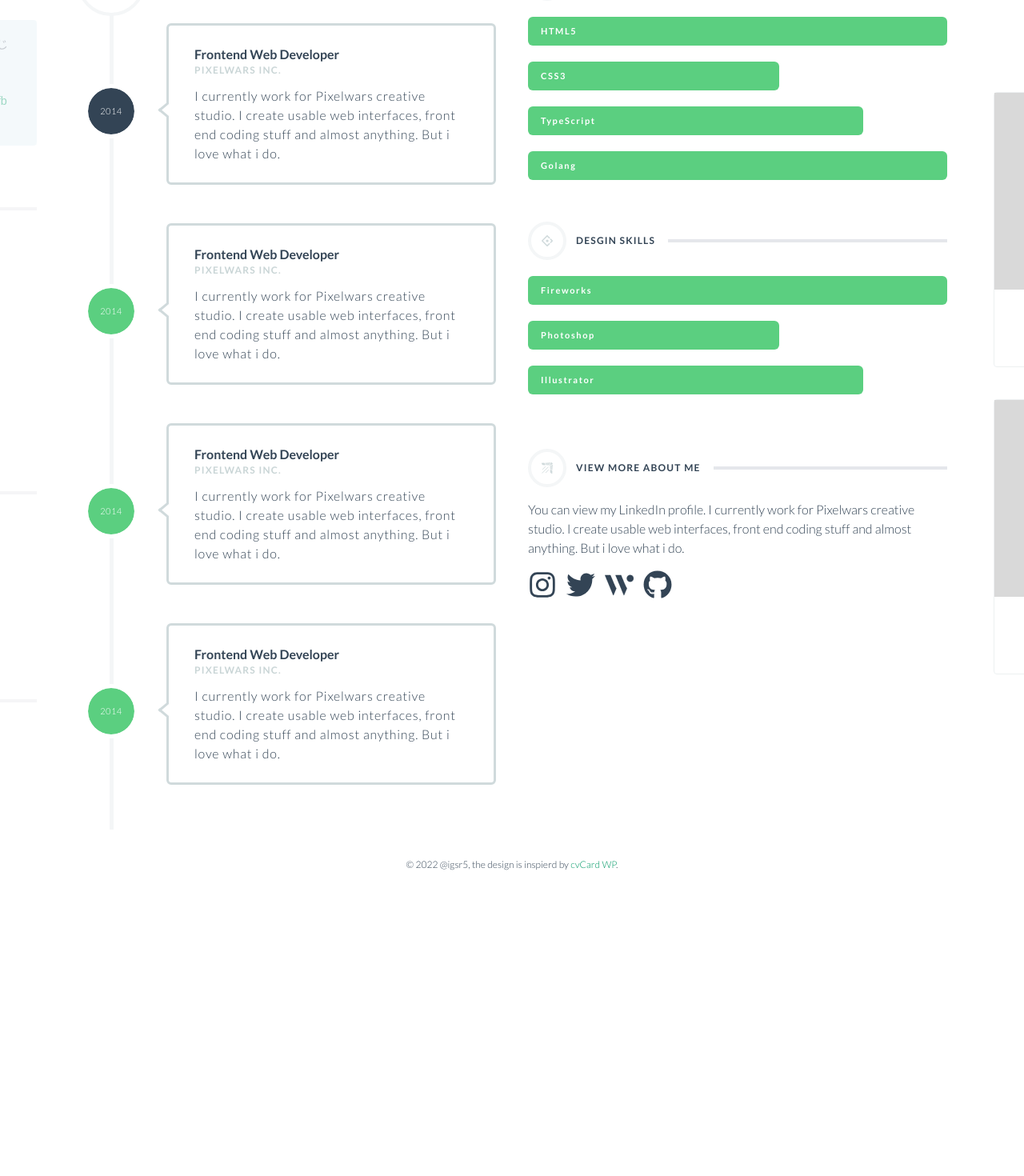
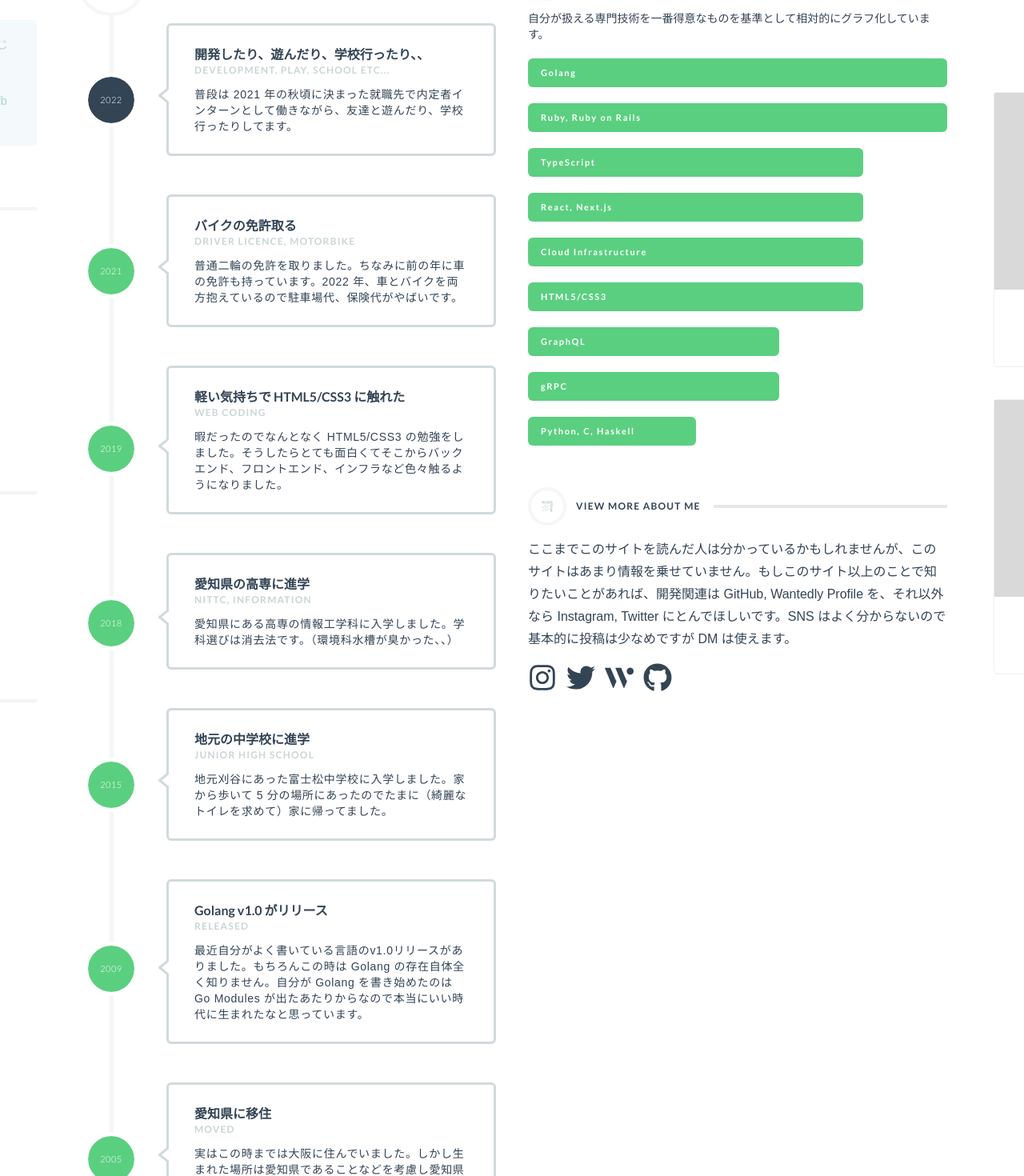
Before and after one commit to sora-ichigo/portfolio-front, a Next.js app: page /resume in a window 1280 px wide. Shown: the part 480-1950 px from the top of the page at 80% size. Before the commit the page ends 1578 px from the top, so only its background shows below. Built offline with nearby package versions, Linux system fonts and the light colour scheme; grey boxes are pictures that could not be loaded.

Commit message:
Setting word in Resume section

```diff
--- a/src/_data/resume.ts
+++ b/src/_data/resume.ts
@@ -5,48 +5,92 @@ import { ResumeData } from "../domain";
 export const resumeData: ResumeData = {
   history: [
     {
-      title: "Frontend Web Developer",
-      subTitle: "PIXELWARS INC.",
-      text: "I currently work for Pixelwars creative studio. I create usable web interfaces, front end coding stuff and almost anything. But i love what i do.",
-      date: "2014",
+      title: "開発したり、遊んだり、学校行ったり、、",
+      subTitle: "development, play, school etc...",
+      text: "普段は 2021 年の秋頃に決まった就職先で内定者インターンとして働きながら、友達と遊んだり、学校行ったりしてます。",
+      date: "2022",
       current: true,
     },
     {
-      title: "Frontend Web Developer",
-      subTitle: "PIXELWARS INC.",
-      text: "I currently work for Pixelwars creative studio. I create usable web interfaces, front end coding stuff and almost anything. But i love what i do.",
-      date: "2014",
+      title: "バイクの免許取る",
+      subTitle: "driver licence, Motorbike",
+      text: "普通二輪の免許を取りました。ちなみに前の年に車の免許も持っています。2022 年、車とバイクを両方抱えているので駐車場代、保険代がやばいです。",
+      date: "2021",
     },
     {
-      title: "Frontend Web Developer",
-      subTitle: "PIXELWARS INC.",
-      text: "I currently work for Pixelwars creative studio. I create usable web interfaces, front end coding stuff and almost anything. But i love what i do.",
-      date: "2014",
+      title: "軽い気持ちで HTML5/CSS3 に触れた",
+      subTitle: "WEB CODING",
+      text: "暇だったのでなんとなく HTML5/CSS3 の勉強をしました。そうしたらとても面白くてそこからバックエンド、フロントエンド、インフラなど色々触るようになりました。",
+      date: "2019",
     },
     {
-      title: "Frontend Web Developer",
-      subTitle: "PIXELWARS INC.",
-      text: "I currently work for Pixelwars creative studio. I create usable web interfaces, front end coding stuff and almost anything. But i love what i do.",
-      date: "2014",
+      title: "愛知県の高専に進学",
+      subTitle: "NITTC, information",
+      text: "愛知県にある高専の情報工学科に入学しました。学科選びは消去法です。（環境科水槽が臭かった、、）",
+      date: "2018",
+    },
+    {
+      title: "地元の中学校に進学",
+      subTitle: "junior high school",
+      text: "地元刈谷にあった富士松中学校に入学しました。家から歩いて 5 分の場所にあったのでたまに（綺麗なトイレを求めて）家に帰ってました。",
+      date: "2015",
+    },
+    {
+      title: "Golang v1.0 がリリース",
+      subTitle: "released",
+      text: "最近自分がよく書いている言語のv1.0リリースがありました。もちろんこの時は Golang の存在自体全く知りません。自分が Golang を書き始めたのは Go Modules が出たあたりからなので本当にいい時代に生まれたなと思っています。",
+      date: "2009",
+    },
+    {
+      title: "愛知県に移住",
+      subTitle: "moved",
+      text: "実はこの時までは大阪に住んでいました。しかし生まれた場所は愛知県であることなどを考慮し愛知県に引っ越すことを決意しました。",
+      date: "2005",
+    },
+    {
+      title: "誕生",
+      subTitle: "was born",
+      text: "愛知県刈谷市にてこの世に生を受けました。3000gくらいの男の子でした。",
+      date: "2002",
     },
   ],
   skills: {
     development: [
       {
-        name: "HTML5",
+        name: "Golang",
         level: 4,
       },
       {
-        name: "CSS3",
-        level: 2,
+        name: "Ruby, Ruby on Rails",
+        level: 4,
       },
       {
         name: "TypeScript",
         level: 3,
       },
       {
-        name: "Golang",
-        level: 4,
+        name: "React, Next.js",
+        level: 3,
+      },
+      {
+        name: "Cloud Infrastructure",
+        level: 3,
+      },
+      {
+        name: "HTML5/CSS3",
+        level: 3,
+      },
+      {
+        name: "GraphQL",
+        level: 2,
+      },
+      {
+        name: "gRPC",
+        level: 2,
+      },
+      {
+        name: "Python, C, Haskell",
+        level: 1,
       },
     ],
     design: [
@@ -65,7 +109,7 @@ export const resumeData: ResumeData = {
     ],
   },
   viewMoreAbout: {
-    text: "You can view my LinkedIn profile. I currently work for Pixelwars creative studio. I create usable web interfaces, front end coding stuff and almost anything. But i love what i do.",
+    text: "ここまでこのサイトを読んだ人は分かっているかもしれませんが、このサイトはあまり情報を乗せていません。もしこのサイト以上のことで知りたいことがあれば、開発関連は GitHub, Wantedly Profile を、それ以外なら Instagram, Twitter にとんでほしいです。SNS はよく分からないので基本的に投稿は少なめですが DM は使えます。",
     sns: [
       {
         url: "https://www.instagram.com/sora_ick12/",
--- a/src/resume/components/HistoryListItem.tsx
+++ b/src/resume/components/HistoryListItem.tsx
@@ -23,7 +23,7 @@ export const HistoryListItem: React.FC<HistoryListItemType> = ({
     <h4 className="text-xs font-bold uppercase tracking-widest text-grey-2">
       {subTitle}
     </h4>
-    <p className="text-md mt-3 tracking-wider">{text}</p>
+    <p className="mt-3 font-japanese text-sm tracking-wider">{text}</p>
   </div>
 );
 
--- a/src/resume/components/Resume.tsx
+++ b/src/resume/components/Resume.tsx
@@ -23,20 +23,26 @@ export const Resume: React.FC<{ data: Data }> = ({ data }) => {
         <div className="my-3">
           <GlobalHeading icon={FaSuperpowers} text="development Skills" />
         </div>
+        <p className="font-japanese text-sm">
+          自分が扱える専門技術を一番得意なものを基準として相対的にグラフ化しています。
+        </p>
         <div className="pb-14 md:pb-10">
           {resumeData.skills.development.map((v, i) => (
             <SkillBar name={v.name} level={v.level} key={i} />
           ))}
         </div>
 
-        <div className="my-3">
-          <GlobalHeading icon={AiOutlineAntDesign} text="Desgin Skills" />
-        </div>
-        <div className="pb-10 md:pb-14">
-          {resumeData.skills.design.map((v, i) => (
-            <SkillBar name={v.name} level={v.level} key={i} />
-          ))}
-        </div>
+        {
+          // NOTE: 書きたいことがなかったので一旦コメントアウト
+          //         <div className="my-3">
+          //           <GlobalHeading icon={AiOutlineAntDesign} text="Desgin Skills" />
+          //         </div>
+          //         <div className="pb-10 md:pb-14">
+          //           {resumeData.skills.design.map((v, i) => (
+          //             <SkillBar name={v.name} level={v.level} key={i} />
+          //           ))}
+          //         </div>
+        }
 
         {/* -------------------------
             VIEW MORE ABOUT ME
@@ -48,7 +54,9 @@ export const Resume: React.FC<{ data: Data }> = ({ data }) => {
               text="view more about me"
             />
           </div>
-          <p className="mt-4 mb-4">{resumeData.viewMoreAbout.text}</p>
+          <p className="mt-4 mb-4 font-japanese leading-7">
+            {resumeData.viewMoreAbout.text}
+          </p>
           <div className="flex text-4xl">
             {resumeData.viewMoreAbout.sns.map((v, i) => (
               <a
```
